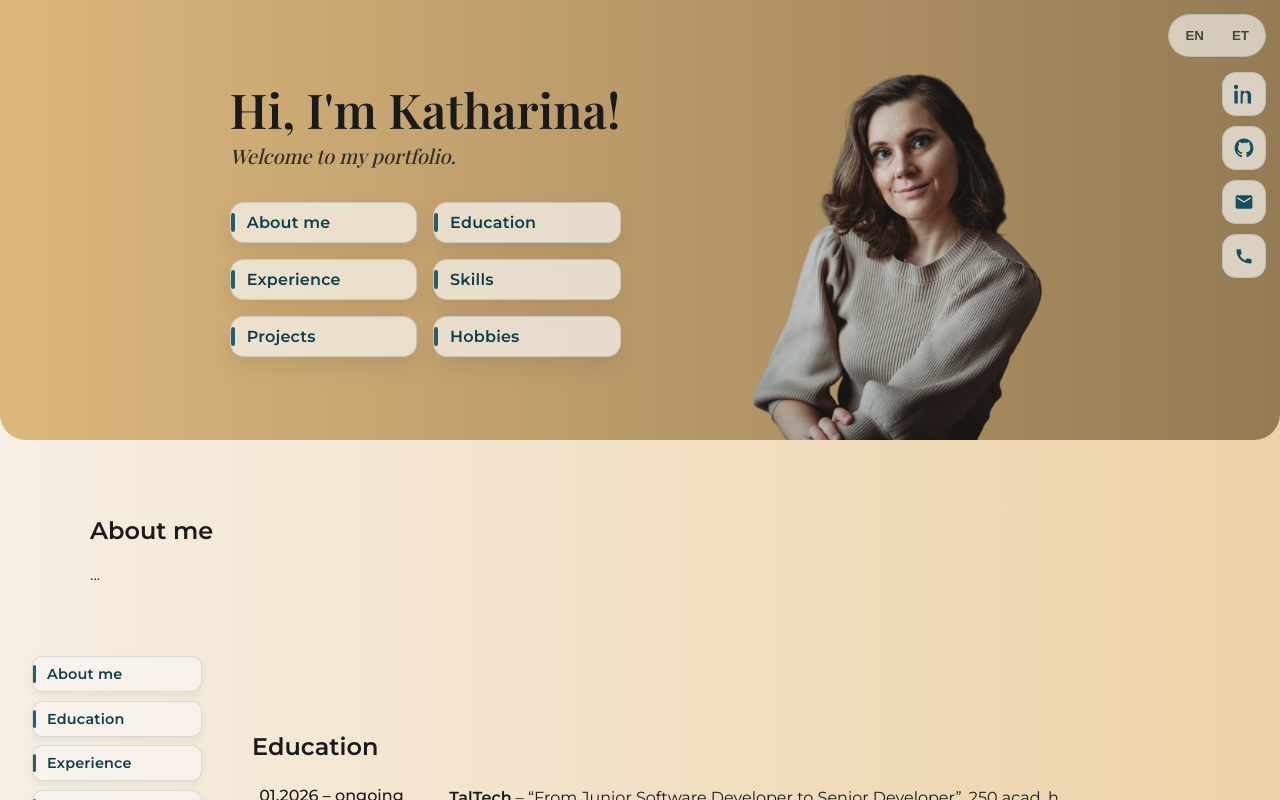
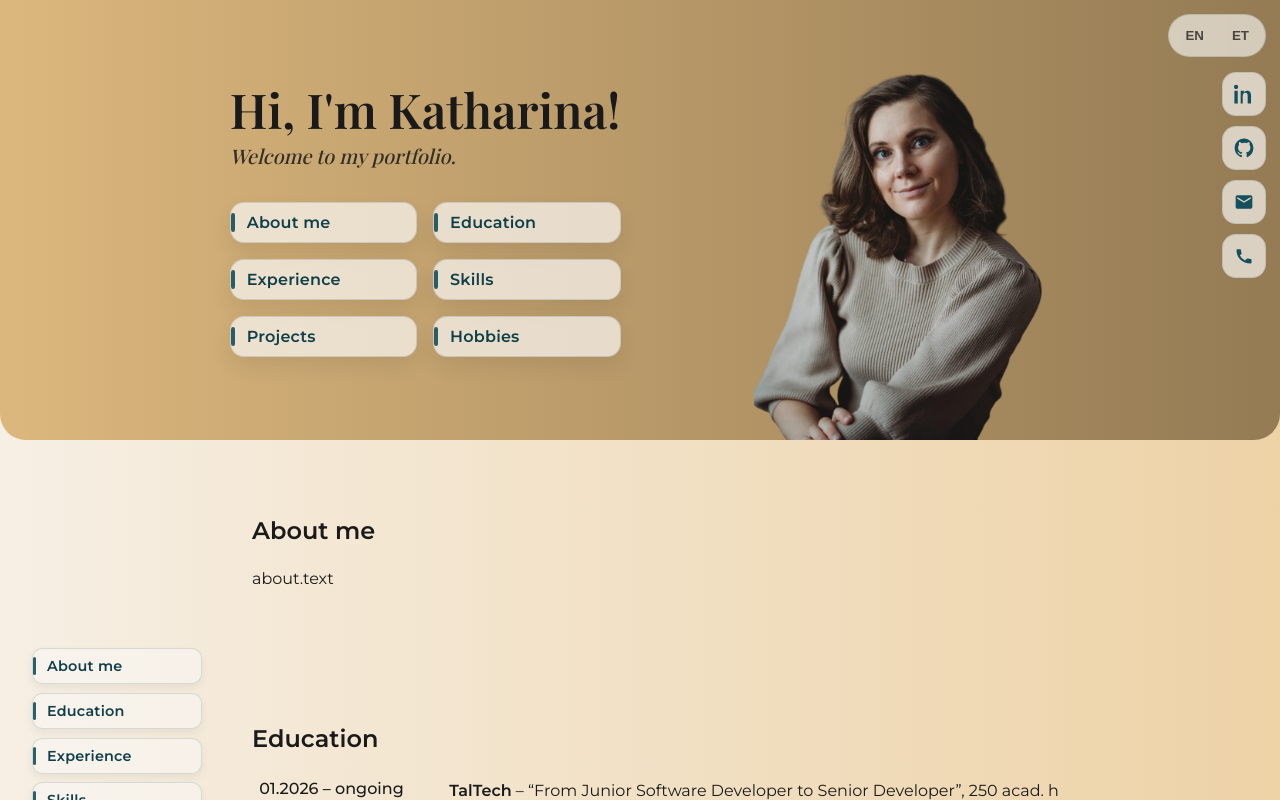
Before and after one commit to KatharinaMat/my-portfolio, a Nuxt app: page / in a window 1280 px wide. Shown: the top 800 px of the page. Built offline with nearby package versions, Linux system fonts and the light colour scheme; a web font is replaced by a local one.

Commit message:
About section

```diff
--- a/app/assets/css/main.css
+++ b/app/assets/css/main.css
@@ -331,23 +331,6 @@ body {
   height: 20px;
   fill: #134f5c;
 }
-
-/* =================================
-   SECTIONS
-   ================================= */
-
-.section {
-  padding: 56px 18px;
-}
-
-.section-inner {
-  max-width: 1100px;
-  margin: 0 auto;
-  color: #1a1a1a;
-}
-.accent {
-  color: #134f5c; /*used to accentuate certain words in text*/
-}
 /* =================================
    ANIMATIONS
    ================================= */
@@ -372,6 +355,54 @@ body {
   filter: blur(0);
 }
 
+/* =================================
+   SECTIONS
+   ================================= */
+
+.section {
+  padding: 56px 18px;
+}
+
+.section-inner {
+  max-width: 1100px;
+  margin: 0 auto;
+  color: #1a1a1a;
+}
+.accent {
+  color: #134f5c; /*used to accentuate certain words in text*/
+}
+
+/* =================================
+   ABOUT
+   ================================= */
+
+.about-layout {
+  display: block;
+}
+
+.about-main {
+  min-width: 0;
+}
+
+.about-text {
+  line-height: 1.7;
+  font-size: 1rem;
+  color: #1a1a1a;
+  margin-top: 1.25rem;
+  max-width: 980px;
+}
+
+/* Desktop override */
+@media (min-width: 860px) {
+  .about-layout {
+    display: grid;
+    grid-template-columns: 170px minmax(0, 1fr);
+    column-gap: 2rem;
+    align-items: start;
+    padding-left: 2rem;
+    padding-right: 2rem;
+  }
+}
 /* =================================
    EDUCATION
    ================================= */
--- a/app/pages/index.vue
+++ b/app/pages/index.vue
@@ -155,11 +155,21 @@
       </div>
     </section>
 
- <!-- SECTIONS -->
-<section id="about" class="section">
-  <div class="section-inner">
-    <h2>{{ t("nav.about") }}</h2>
-    <p>...</p>
+<!-- SECTIONS -->
+
+<section id="about" class="section about-section">
+  <div class="about-layout">
+    <div class="about-sidebar-spacer" aria-hidden="true"></div>
+
+    <div class="about-main">
+      <div class="section-inner">
+        <h2>{{ t("nav.about") }}</h2>
+
+        <div class="about-text">
+          {{ t("about.text") }}
+        </div>
+      </div>
+    </div>
   </div>
 </section>
 
--- a/i18n/locales/et.json
+++ b/i18n/locales/et.json
@@ -11,6 +11,9 @@
     "title": "Tere, mina olen Katharina!",
     "subtitle": "Tere tulemast minu portfoolio lehele."
   },
+  "about": {
+  "text": "Süsteemse mõtlemise ja regulatiivse taustaga spetsialist, kellel on kogemus andmete, dokumentatsiooni ja äriprotsesside juhtimisel. Olen töötanud nii avalikus sektoris kui ka B2B keskkonnas, vastutades protsesside sujuvuse, tähtaegade täitmise ning erinevate osapoolte koostöö eest. Täiendan end IT-valdkonnas ning soovin liikuda rolli, kus saan ühendada tehnilise arusaama, protsesside kujundamise ja vastutuse digilahenduste arendamise eest."
+},
 
   "education": {
     "items": [
```
